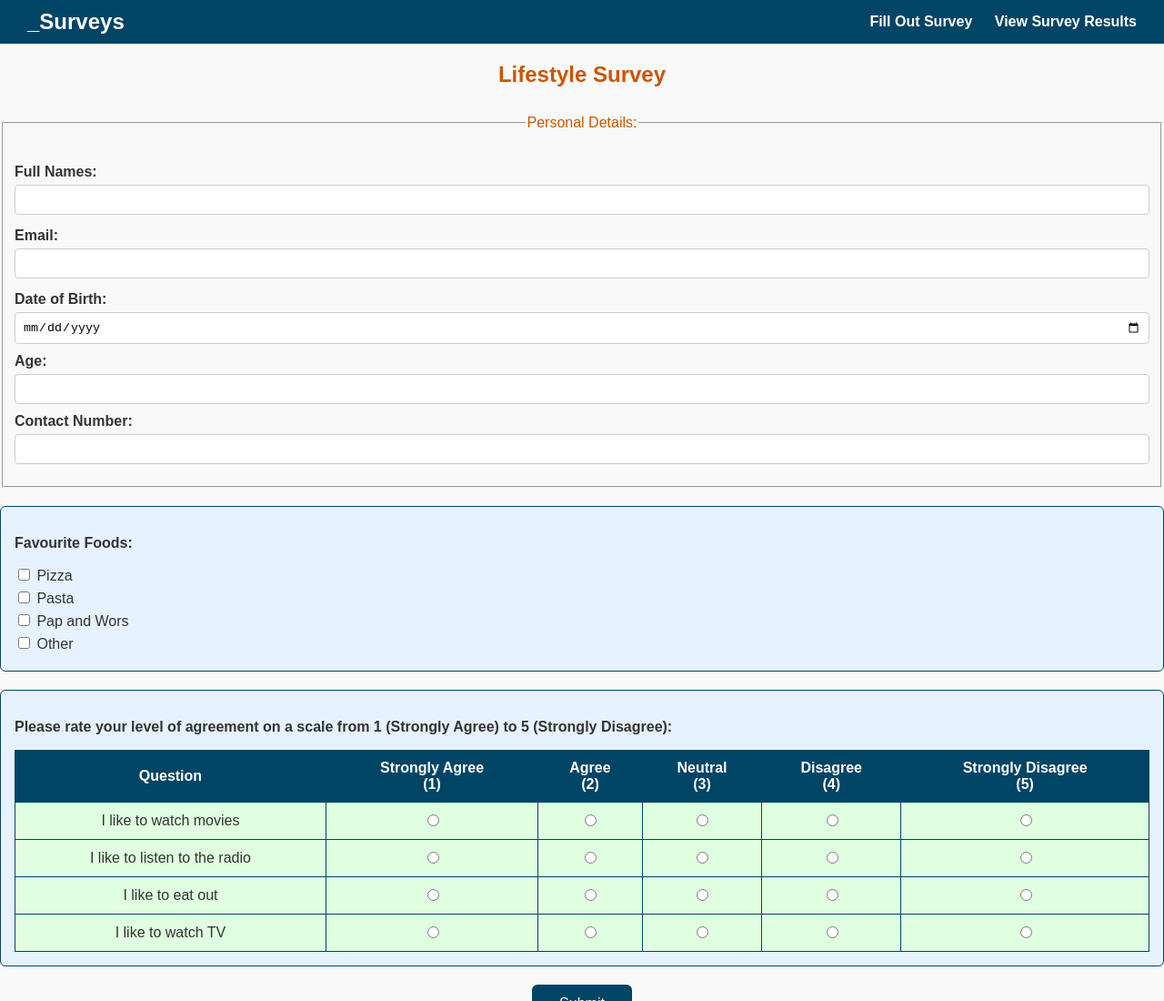
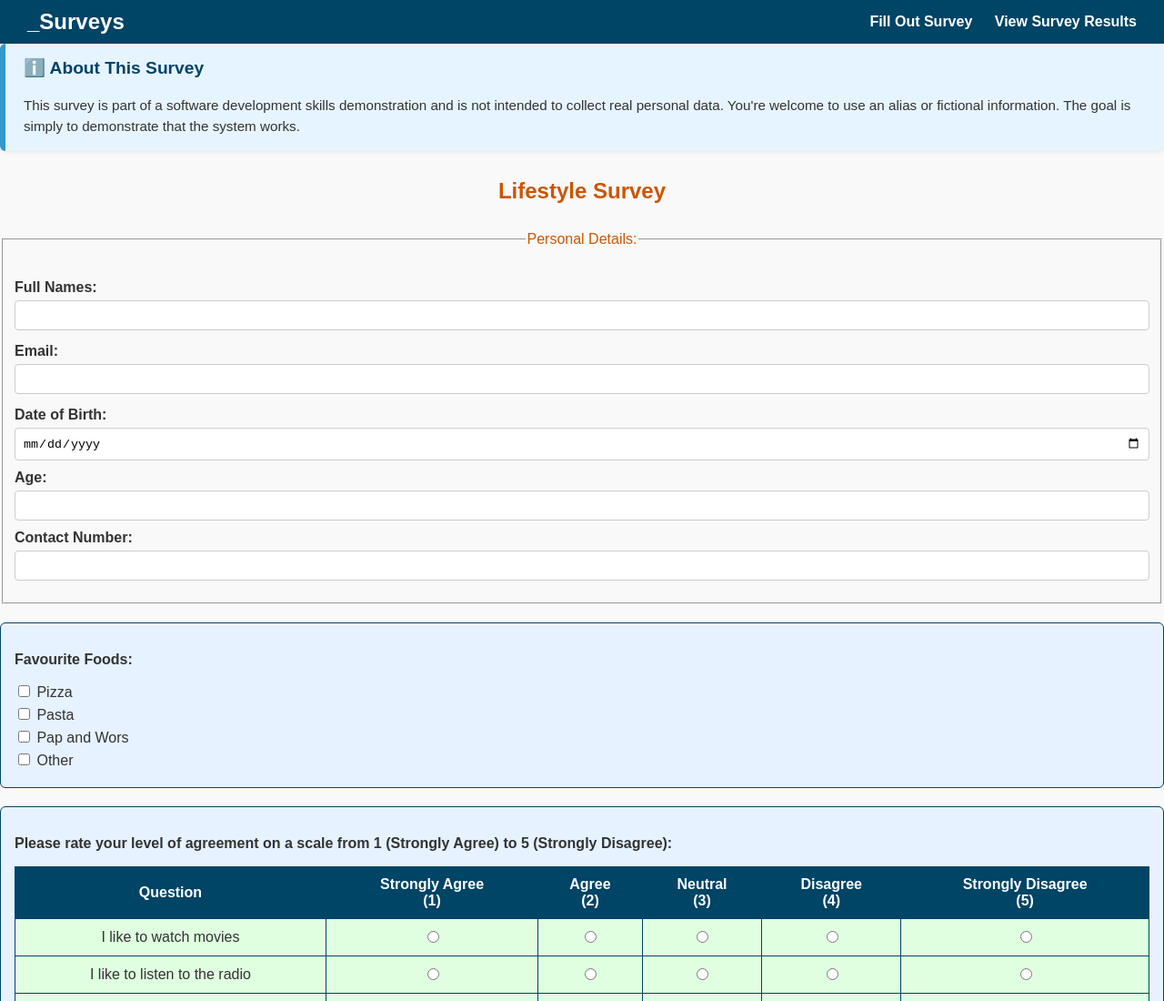
Before and after one commit to Slinzo/lifestyle-survey, a website: page public/index.html in a window 1280 px wide. Shown: the top 1100 px of the page at 91% size. Drawn offline with Linux system fonts and the light colour scheme.

Commit message:
Add info banner above survey form

```diff
--- a/public/index.html
+++ b/public/index.html
@@ -18,6 +18,15 @@
           <a href="results.html">View Survey Results</a>
         </div>
     </nav>
+
+    <div class="survey-info-box">
+    <h3>ℹ️ About This Survey</h3>
+      <p>
+        This survey is part of a software development skills demonstration and is not intended to collect real personal data.
+        You're welcome to use an alias or fictional information. The goal is simply to demonstrate that the system works.
+      </p>
+    </div>
+
 
 <h2>Lifestyle Survey</h2>
 <form id="surveyForm">
--- a/public/style.css
+++ b/public/style.css
@@ -1,4 +1,4 @@
-/* === Layout === */
+
 body {
     font-family: Arial, sans-serif;
     background-color: #f9f9f9;
@@ -17,7 +17,6 @@ body {
     box-shadow: 0 2px 8px rgba(0, 0, 0, 0.1);
   }
 
-  /* === Navbar === */
   .navbar {
     display: flex;
     justify-content: space-between;
@@ -44,14 +43,12 @@ body {
     text-decoration: underline;
   }
 
-  /* === Headings === */
   h2, legend {
     text-align: center;
     margin-bottom: 30px;
     color: #cc5500;
   }
 
-  /* === Form === */
   form {
     display: flex;
     flex-direction: column;
@@ -85,7 +82,6 @@ body {
     box-shadow: 0 0 5px #3a3a3a;
   }
 
-  /* === Checkbox & Radio Sections === */
   .checkbox-group,
   .radio-group {
     padding: 15px;
@@ -101,7 +97,6 @@ body {
     margin-bottom: 5px;
   }
 
-  /* === Rating Table === */
   .radio-group table {
     width: 100%;
     border-collapse: collapse;
@@ -121,7 +116,6 @@ body {
     color: white;
   }
 
-  /* === Submit Button === */
   button[type="submit"] {
     align-self: center;
     padding: 12px 30px;
@@ -138,7 +132,6 @@ body {
     background-color: #cc5500;
   }
 
-  /* === Real-time validation feedback === */
 input:focus {
   border-color: #66b2ff;
   background-color: #e6f2ff;
@@ -160,7 +153,6 @@ input.invalid {
   margin-top: 4px;
 }
 
-/* === Results Section === */
 .results-wrapper {
   display: flex;
   justify-content: center;
@@ -198,3 +190,25 @@ input.invalid {
 
 .results-table tr:hover {
   background-color: #dfffe0;
+}
+
+.survey-info-box {
+  background-color: #e6f4ff; /* Light blue background */
+  border-left: 6px solid #3399cc; /* Darker blue accent */
+  padding: 15px 20px;
+  margin-bottom: 30px;
+  border-radius: 6px;
+  box-shadow: 0 1px 4px rgba(0, 0, 0, 0.08);
+}
+
+.survey-info-box h3 {
+  margin-top: 0;
+  color: #004466;
+  font-size: 1.2rem;
+}
+
+.survey-info-box p {
+  margin: 0;
+  font-size: 0.95rem;
+  line-height: 1.5;
+}
```
